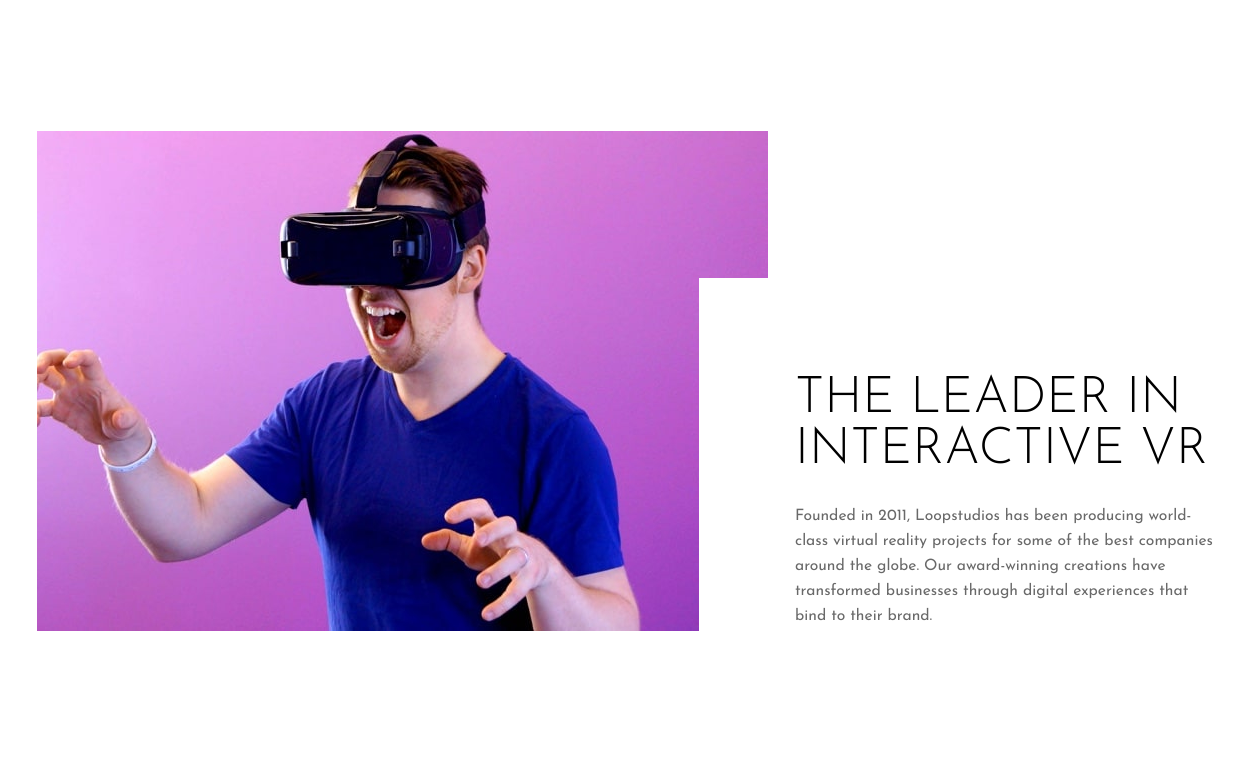
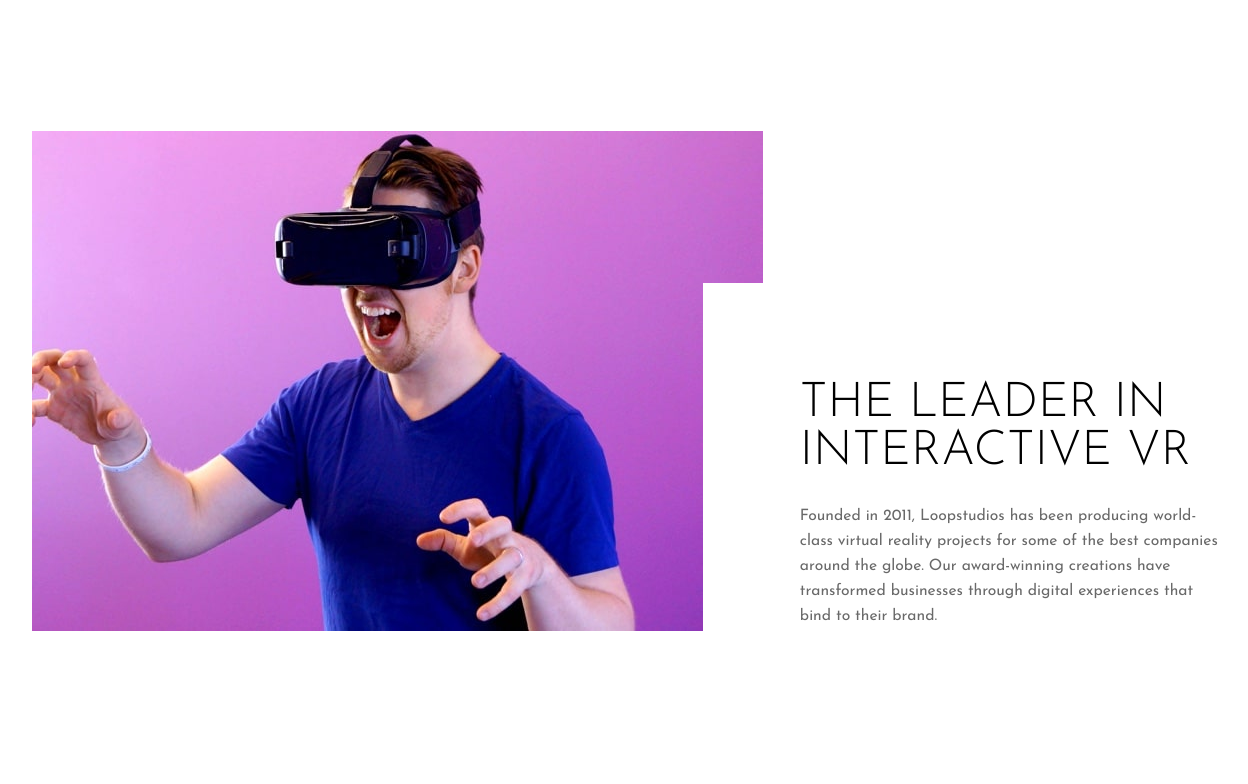
Before and after one commit to danielmrz-dev/loopstudios-landing-page, a plain HTML site: page index.html in a window 1536 px wide. Shown: the part 680-1464 px from the top of the page, without its empty margins (131-1379 px from the left). Drawn offline with Linux system fonts and the light colour scheme; a script that the page names is missing.

Commit message:
responsiveness

```diff
--- a/src/sass/components/_interactive.scss
+++ b/src/sass/components/_interactive.scss
@@ -50,10 +50,10 @@
         }
         &__title {
             text-transform: uppercase;
-            font-size: 3.3vw;
+            font-size: clamp(1rem, 3.3vw, 3rem);
         }
         &__paragraph {
-            font-size: clamp(.8rem, 1.02vw, 1.02vw);
+            font-size: clamp(.8rem, 1.02vw, 50px);
             padding-right: .9rem;
             font-family: variables.$Josefin-Sans;
         }
--- a/src/sass/style.scss
+++ b/src/sass/style.scss
@@ -30,5 +30,12 @@
         flex-direction: column;
         align-items: normal;
         gap: 11.5rem;
+        max-width: 1210px;
     }
 }
+
+@media screen and (min-width: 1440px) {
+    .main {
+        margin: 10rem auto 12rem;
+    }
+}
```
Also changed, not shown: src/sass/style.css, 1 other file.
